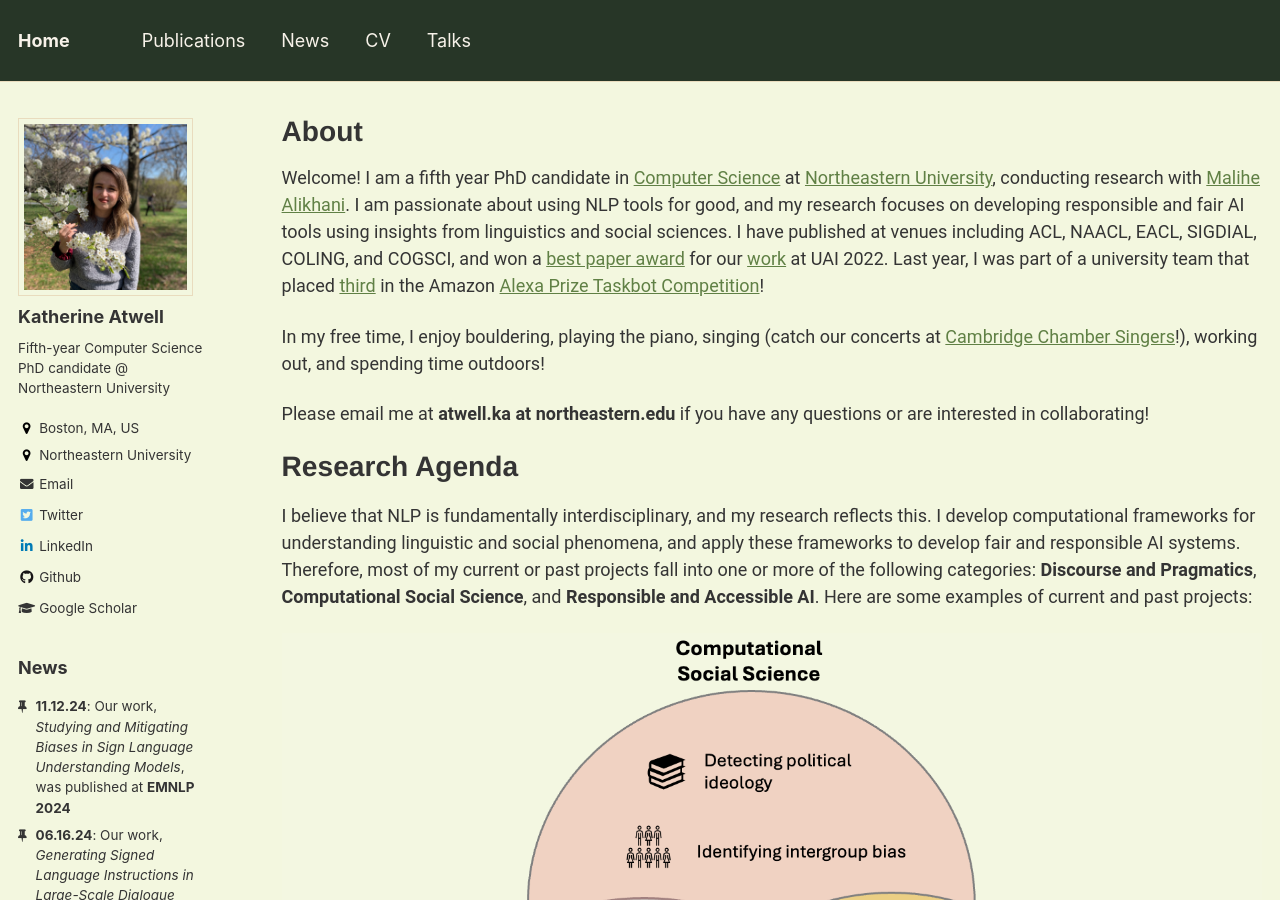
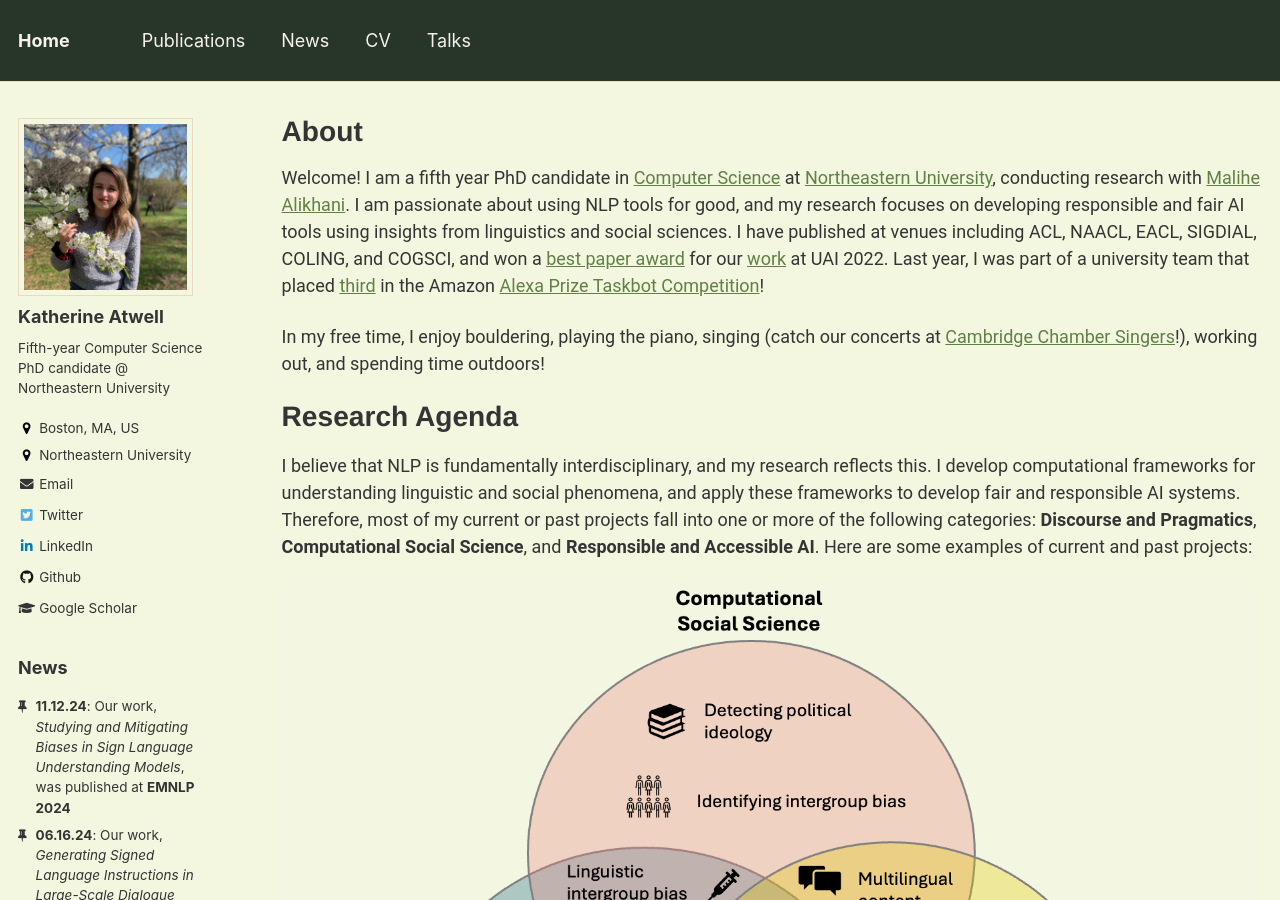
Before and after one commit to katherine-atwell/katherine-atwell.github.io, a Jekyll site: the page built from _pages/about.md, in a window 1280 px wide and 900 px high. Built offline with Jekyll 4.4.1, drawn with Linux system fonts in a browser that asks for light colours; nearby versions of some CDN libraries.

```diff
--- a/_pages/about.md
+++ b/_pages/about.md
@@ -13,9 +13,6 @@
 
 In my free time, I enjoy bouldering, playing the piano, singing (catch our concerts at [Cambridge Chamber Singers](https://cambridgechambersingers.org/)!), working out, and spending time outdoors!
 
-Please email me at <b>atwell.ka at northeastern.edu</b> if you have any questions or are interested in collaborating!
-
-
 Research Agenda
 ======
 
```
